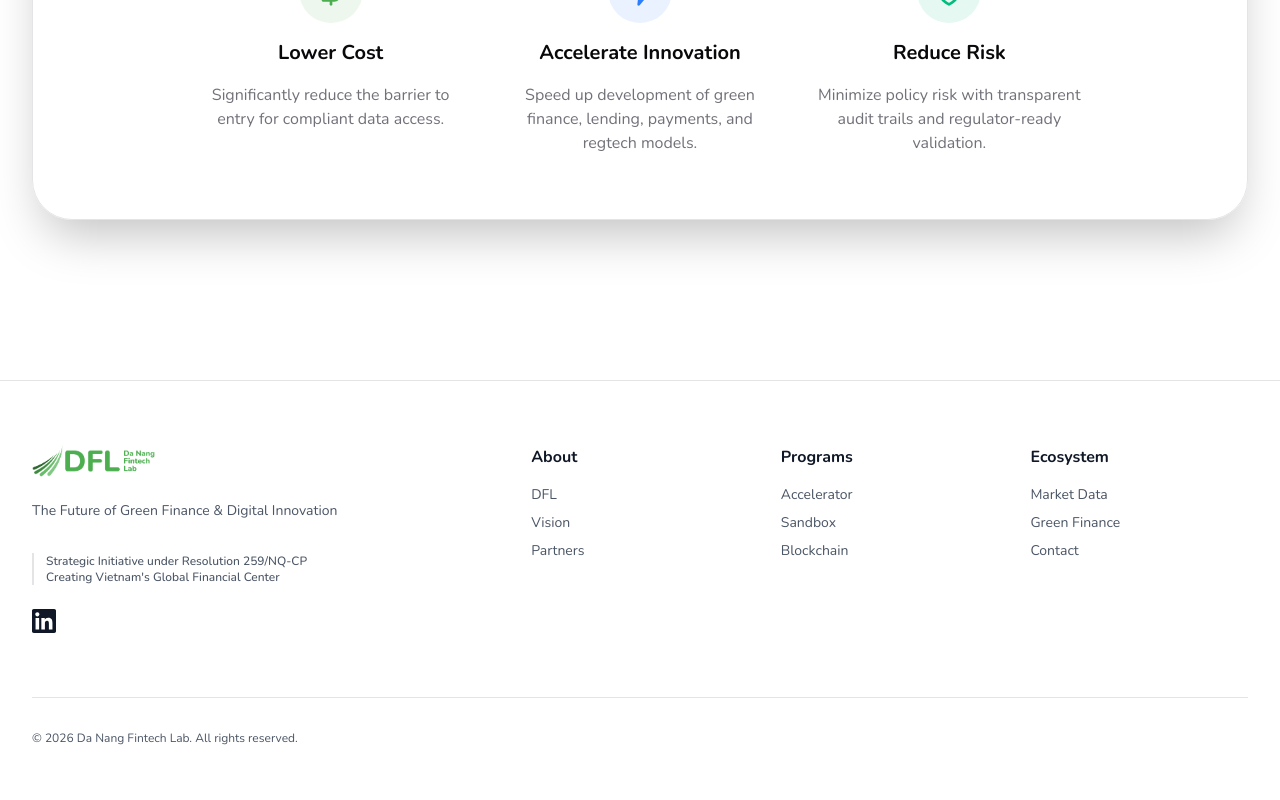
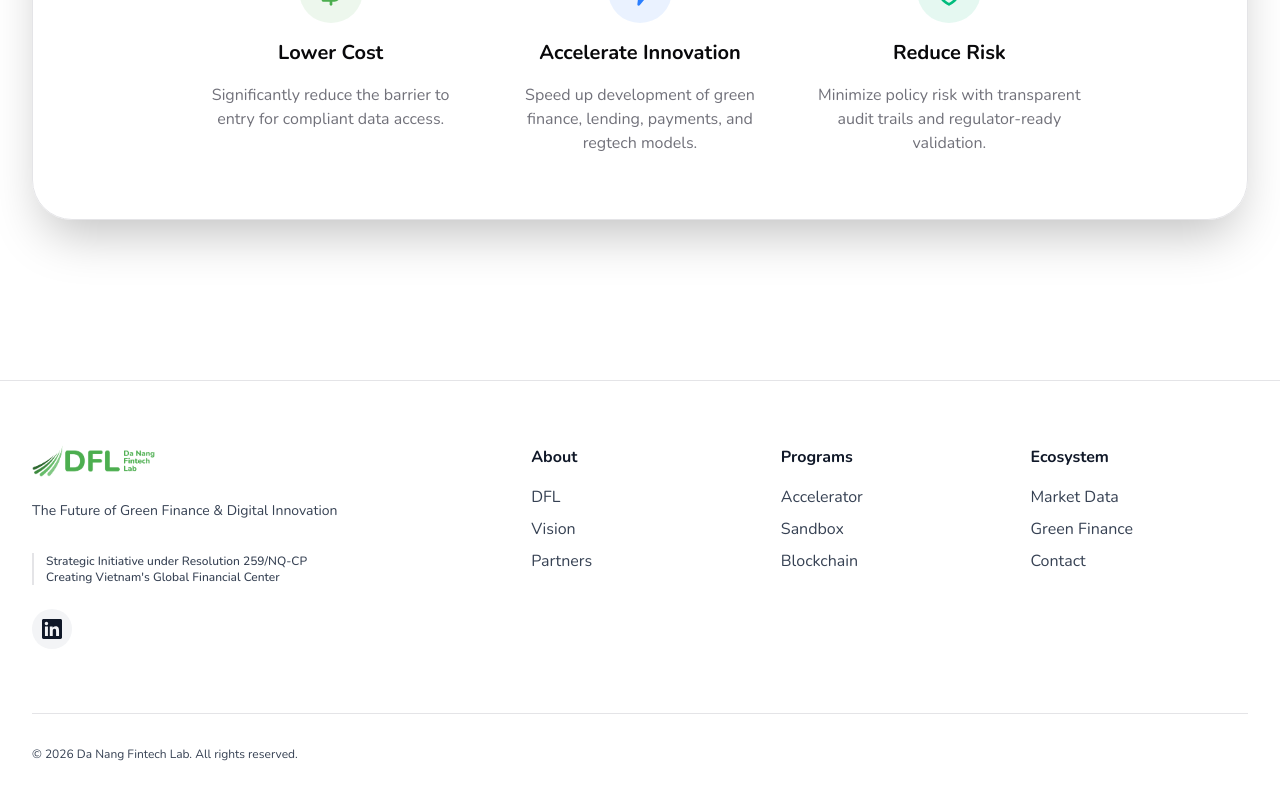
Before and after one commit to Carlavier/dfl-clone, a Next.js app: page /data in a window 1280 px wide. Shown: the part 1152-1952 px from the top of the page. Built offline with nearby package versions, Linux system fonts and the light colour scheme.

Commit message:
[fix] header footer

```diff
--- a/src/common/Footer.tsx
+++ b/src/common/Footer.tsx
@@ -12,25 +12,25 @@ export default function Footer() {
             <div className="flex items-center gap-3">
               <Image src="/assets/img/dfl_1764273424335.png" alt="DFL Logo" width={100} height={32} className="h-8 w-auto" />
             </div>
-            <p className="text-gray-600 text-sm">
+            <p className="text-gray-700 text-sm">
               The Future of Green Finance & Digital Innovation
             </p>
             <div className="pt-2">
-              <p className="text-xs text-gray-600 font-medium border-l-2 border-primary pl-3">
+              <p className="text-xs text-gray-700 font-medium border-l-2 border-[#51b052] pl-3">
                 Strategic Initiative under Resolution 259/NQ-CP<br/>
                 Creating Vietnam&apos;s Global Financial Center
               </p>
             </div>
             <div className="flex gap-4">
-              <a href="https://www.linkedin.com/company/110184383" target="_blank" rel="noopener noreferrer" className="text-gray-900 hover:text-primary transition-colors cursor-pointer">
-                <svg className="w-6 h-6" fill="currentColor" viewBox="0 0 24 24" aria-hidden="true"><path d="M20.447 20.452h-3.554v-5.569c0-1.328-.027-3.037-1.852-3.037-1.853 0-2.136 1.445-2.136 2.939v5.667H9.351V9h3.414v1.561h.046c.477-.9 1.637-1.85 3.37-1.85 3.601 0 4.267 2.37 4.267 5.455v6.286zM5.337 7.433c-1.144 0-2.063-.926-2.063-2.065 0-1.138.92-2.063 2.063-2.063 1.14 0 2.064.925 2.064 2.063 0 1.139-.925 2.065-2.064 2.065zm1.782 13.019H3.555V9h3.564v11.452zM22.225 0H1.771C.792 0 0 .774 0 1.729v20.542C0 23.227.792 24 1.771 24h20.451C23.2 24 24 23.227 24 22.271V1.729C24 .774 23.2 0 22.222 0h.003z"/></svg>
+              <a href="https://www.linkedin.com/company/110184383" target="_blank" rel="noopener noreferrer" className="w-10 h-10 rounded-full bg-gray-100 flex items-center justify-center text-gray-900 hover:bg-[#51b052] hover:text-white transition-all duration-300 cursor-pointer">
+                <svg className="w-5 h-5" fill="currentColor" viewBox="0 0 24 24" aria-hidden="true"><path d="M20.447 20.452h-3.554v-5.569c0-1.328-.027-3.037-1.852-3.037-1.853 0-2.136 1.445-2.136 2.939v5.667H9.351V9h3.414v1.561h.046c.477-.9 1.637-1.85 3.37-1.85 3.601 0 4.267 2.37 4.267 5.455v6.286zM5.337 7.433c-1.144 0-2.063-.926-2.063-2.065 0-1.138.92-2.063 2.063-2.063 1.14 0 2.064.925 2.064 2.063 0 1.139-.925 2.065-2.064 2.065zm1.782 13.019H3.555V9h3.564v11.452zM22.225 0H1.771C.792 0 0 .774 0 1.729v20.542C0 23.227.792 24 1.771 24h20.451C23.2 24 24 23.227 24 22.271V1.729C24 .774 23.2 0 22.222 0h.003z"/></svg>
               </a>
             </div>
           </div>
 
           <div className="col-span-1 space-y-4">
             <h4 className="font-bold text-base text-gray-900">About</h4>
-            <ul className="space-y-2 text-gray-600 text-sm">
+            <ul className="space-y-2 text-gray-700 text-base">
               <li><Link href="/about" className="hover:text-primary transition-colors">DFL</Link></li>
               <li><Link href="/vision" className="hover:text-primary transition-colors">Vision</Link></li>
               <li><Link href="/partners" className="hover:text-primary transition-colors">Partners</Link></li>
@@ -39,7 +39,7 @@ export default function Footer() {
 
           <div className="col-span-1 space-y-4">
             <h4 className="font-bold text-base text-gray-900">Programs</h4>
-            <ul className="space-y-2 text-gray-600 text-sm">
+            <ul className="space-y-2 text-gray-700 text-base">
               <li><Link href="/accelerator" className="hover:text-primary transition-colors">Accelerator</Link></li>
               <li><Link href="/sandbox" className="hover:text-primary transition-colors">Sandbox</Link></li>
               <li><Link href="/blockchain" className="hover:text-primary transition-colors">Blockchain</Link></li>
@@ -48,7 +48,7 @@ export default function Footer() {
 
           <div className="col-span-1 space-y-4">
             <h4 className="font-bold text-base text-gray-900">Ecosystem</h4>
-            <ul className="space-y-2 text-gray-600 text-sm">
+            <ul className="space-y-2 text-gray-700 text-base">
               <li><Link href="/data" className="hover:text-primary transition-colors">Market Data</Link></li>
               <li><Link href="/green-finance" className="hover:text-primary transition-colors">Green Finance</Link></li>
               <li><Link href="/contact" className="hover:text-primary transition-colors">Contact</Link></li>
@@ -57,7 +57,7 @@ export default function Footer() {
 
         </div>
         <div className="border-t border-gray-300 mt-16 pt-8 flex flex-col md:flex-row justify-between items-center gap-4">
-          <p className="text-xs text-gray-600 flex gap-4 flex-wrap">
+          <p className="text-xs text-gray-700 flex gap-4 flex-wrap">
             <span>© {currentYear} Da Nang Fintech Lab. All rights reserved.</span>
           </p>
         </div>
--- a/src/common/Header.tsx
+++ b/src/common/Header.tsx
@@ -36,7 +36,7 @@ export default function Header() {
 
   return (
     <div id="navbar-container" className="fixed top-4 left-0 right-0 z-50 flex justify-center transition-transform duration-300 px-4 md:px-8">
-      <nav className="w-full max-w-7xl bg-background/60 backdrop-blur-xl border border-black/5 dark:border-white/10 rounded-md px-4 md:px-8 py-3 flex items-center justify-between shadow-sm shadow-black/5 dark:shadow-black/20">
+      <nav className="w-full max-w-7xl bg-background/60 backdrop-blur-xl border border-black/5 dark:border-white/10 rounded-md px-4 md:px-8 py-3 flex items-center justify-between shadow-sm shadow-black/[0.02] dark:shadow-black/5">
         <div className="flex items-center gap-3">
           <Link href="/" className="block">
             <Image src="/assets/img/dfl_1764273424335.png" alt="DFL Logo" width={120} height={40} className="h-10 w-auto object-contain" />
@@ -44,7 +44,7 @@ export default function Header() {
         </div>
 
         {/* Desktop Menu */}
-        <div className="hidden md:flex items-center gap-8 text-sm font-bold text-black dark:text-muted-foreground">
+        <div className="hidden md:flex items-center gap-8 text-sm font-bold text-black dark:text-black">
           {/* About */}
           <div className="relative group">
             <Link href="/about" className="flex items-center gap-1 hover:text-primary transition-colors">
@@ -52,10 +52,10 @@ export default function Header() {
               <svg className="w-4 h-4 transition-transform group-hover:rotate-180" fill="none" stroke="currentColor" viewBox="0 0 24 24"><path strokeLinecap="round" strokeLinejoin="round" strokeWidth="2" d="M19 9l-7 7-7-7"></path></svg>
             </Link>
             <div className="absolute left-1/2 -translate-x-1/2 top-full pt-4 w-48 hidden group-hover:block">
-              <div className="bg-white dark:bg-black/90 border border-black/5 dark:border-white/10 rounded-xl shadow-xl overflow-hidden p-1 backdrop-blur-xl">
-                <Link href="/about" className="block px-4 py-2.5 hover:bg-primary/10 hover:text-primary rounded-lg transition-colors">DFL</Link>
-                <Link href="/vision" className="block px-4 py-2.5 hover:bg-primary/10 hover:text-primary rounded-lg transition-colors">Vision</Link>
-                <Link href="/partners" className="block px-4 py-2.5 hover:bg-primary/10 hover:text-primary rounded-lg transition-colors">Partners & Mentors</Link>
+              <div className="bg-white border border-black/5 dark:border-white/10 rounded-xl shadow-xl overflow-hidden p-1 backdrop-blur-xl">
+                <Link href="/about" className="block px-4 py-2.5 text-black hover:bg-primary/10 hover:text-primary rounded-lg transition-colors">DFL</Link>
+                <Link href="/vision" className="block px-4 py-2.5 text-black hover:bg-primary/10 hover:text-primary rounded-lg transition-colors">Vision</Link>
+                <Link href="/partners" className="block px-4 py-2.5 text-black hover:bg-primary/10 hover:text-primary rounded-lg transition-colors">Partners & Mentors</Link>
               </div>
             </div>
           </div>
@@ -67,10 +67,10 @@ export default function Header() {
               <svg className="w-4 h-4 transition-transform group-hover:rotate-180" fill="none" stroke="currentColor" viewBox="0 0 24 24"><path strokeLinecap="round" strokeLinejoin="round" strokeWidth="2" d="M19 9l-7 7-7-7"></path></svg>
             </button>
             <div className="absolute left-1/2 -translate-x-1/2 top-full pt-4 w-48 hidden group-hover:block">
-              <div className="bg-white dark:bg-black/90 border border-black/5 dark:border-white/10 rounded-xl shadow-xl overflow-hidden p-1 backdrop-blur-xl">
-                <Link href="/accelerator" className="block px-4 py-2.5 hover:bg-primary/10 hover:text-primary rounded-lg transition-colors">Accelerator</Link>
-                <Link href="/sandbox" className="block px-4 py-2.5 hover:bg-primary/10 hover:text-primary rounded-lg transition-colors">Sandbox</Link>
-                <Link href="/blockchain" className="block px-4 py-2.5 hover:bg-primary/10 hover:text-primary rounded-lg transition-colors">Blockchain</Link>
+              <div className="bg-white border border-black/5 dark:border-white/10 rounded-xl shadow-xl overflow-hidden p-1 backdrop-blur-xl">
+                <Link href="/accelerator" className="block px-4 py-2.5 text-black hover:bg-primary/10 hover:text-primary rounded-lg transition-colors">Accelerator</Link>
+                <Link href="/sandbox" className="block px-4 py-2.5 text-black hover:bg-primary/10 hover:text-primary rounded-lg transition-colors">Sandbox</Link>
+                <Link href="/blockchain" className="block px-4 py-2.5 text-black hover:bg-primary/10 hover:text-primary rounded-lg transition-colors">Blockchain</Link>
               </div>
             </div>
           </div>
@@ -82,9 +82,9 @@ export default function Header() {
               <svg className="w-4 h-4 transition-transform group-hover:rotate-180" fill="none" stroke="currentColor" viewBox="0 0 24 24"><path strokeLinecap="round" strokeLinejoin="round" strokeWidth="2" d="M19 9l-7 7-7-7"></path></svg>
             </button>
             <div className="absolute left-1/2 -translate-x-1/2 top-full pt-4 w-56 hidden group-hover:block">
-              <div className="bg-white dark:bg-black/90 border border-black/5 dark:border-white/10 rounded-xl shadow-xl overflow-hidden p-1 backdrop-blur-xl">
-                <Link href="/data" className="block px-4 py-2.5 hover:bg-primary/10 hover:text-primary rounded-lg transition-colors">Market Data</Link>
-                <Link href="/green-finance" className="block px-4 py-2.5 hover:bg-primary/10 hover:text-primary rounded-lg transition-colors">Sustainable Finance</Link>
+              <div className="bg-white border border-black/5 dark:border-white/10 rounded-xl shadow-xl overflow-hidden p-1 backdrop-blur-xl">
+                <Link href="/data" className="block px-4 py-2.5 text-black hover:bg-primary/10 hover:text-primary rounded-lg transition-colors">Market Data</Link>
+                <Link href="/green-finance" className="block px-4 py-2.5 text-black hover:bg-primary/10 hover:text-primary rounded-lg transition-colors">Sustainable Finance</Link>
               </div>
             </div>
           </div>
```
